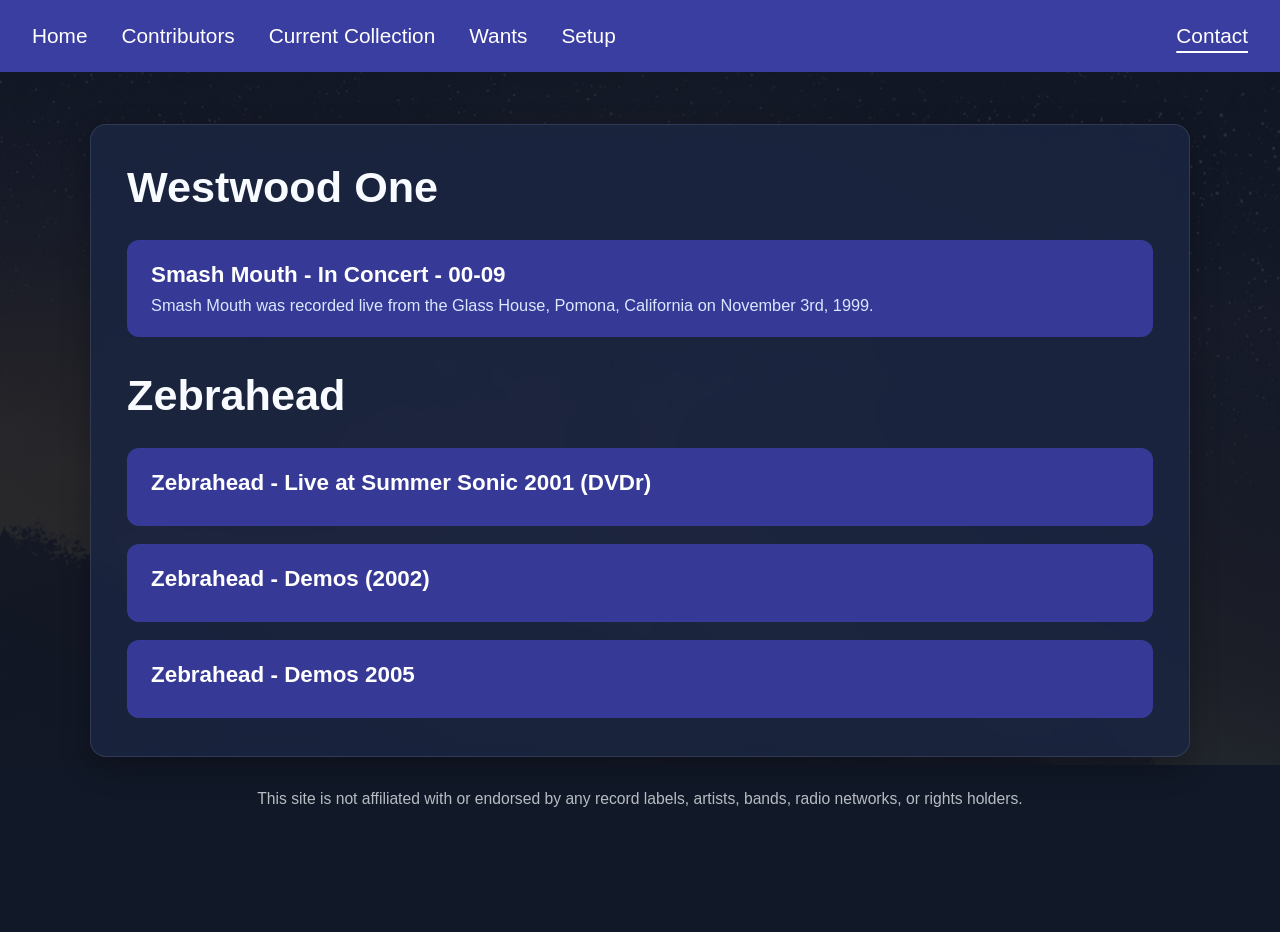
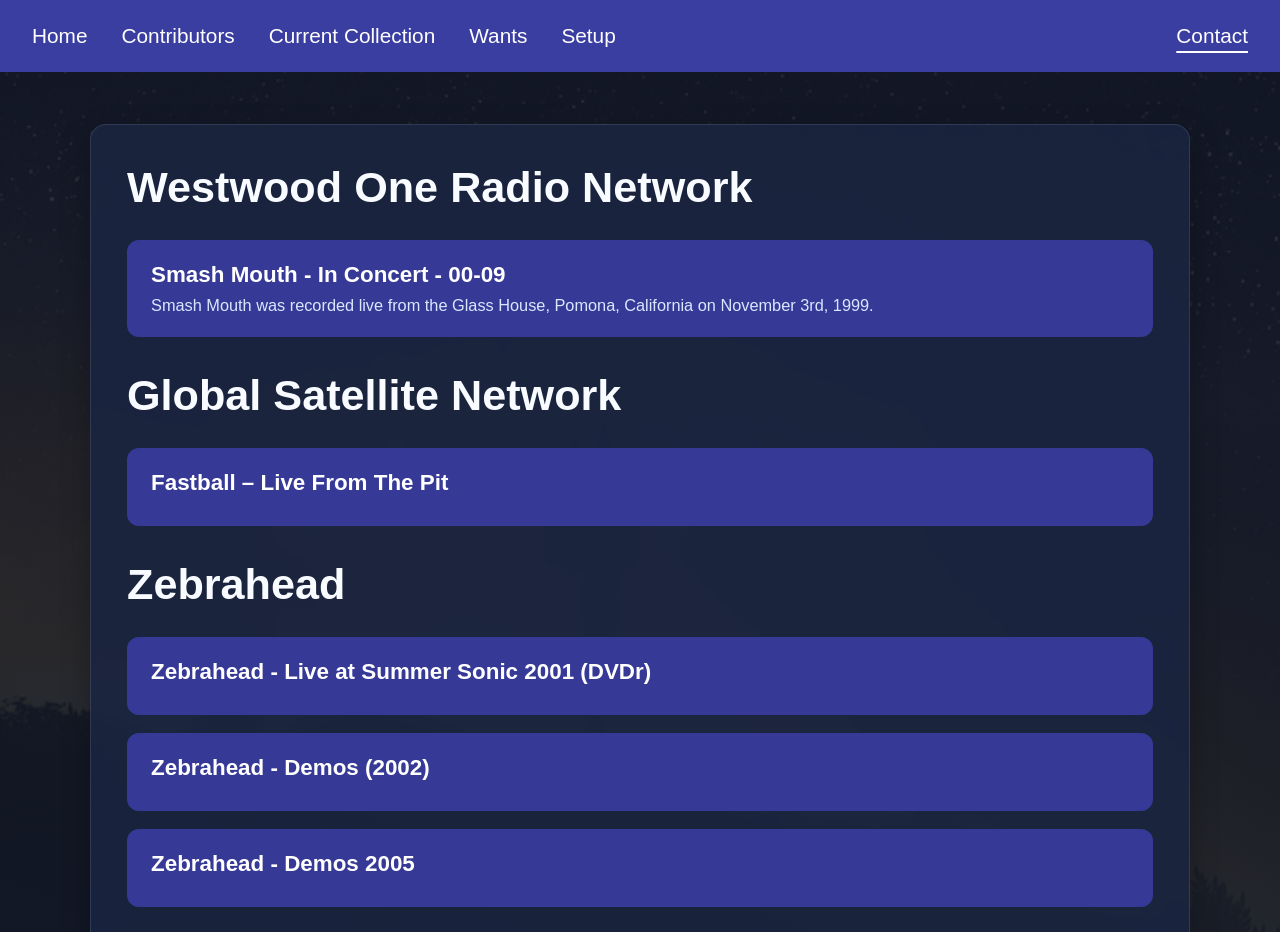
Before and after one commit to stuckin04/AMixingStandPoint, a plain HTML site: page wants.html in a window 1280 px wide. Shown: the top 932 px of the page. Before the commit the page ends 855 px from the top, so only its background shows below. Drawn offline with Linux system fonts and the light colour scheme.

Commit message:
Update wants page layout

```diff
--- a/wants.html
+++ b/wants.html
@@ -25,12 +25,20 @@
 
   <main class="page-main">
     <div class="content-panel">
-      <h2>Westwood One</h2>
+      <h2>Westwood One Radio Network</h2>
 
       <div class="item-list">
         <a class="item-card link-card" href="https://www.discogs.com/release/12351192-Smash-Mouth-Garbage-In-Concert" target="_blank" rel="noopener noreferrer">
           <span class="item-title">Smash Mouth - In Concert - 00-09</span>
           <span class="item-subtitle">Smash Mouth was recorded live from the Glass House, Pomona, California on November 3rd, 1999.</span>
+        </a>
+      </div>
+
+      <h2 style="margin-top: 34px;">Global Satellite Network</h2>
+
+      <div class="item-list">
+        <a class="item-card link-card" href="https://www.discogs.com/release/35012546-Fastball-Live-From-The-Pit" target="_blank" rel="noopener noreferrer">
+          <span class="item-title">Fastball – Live From The Pit</span>
         </a>
       </div>
 
@@ -51,12 +59,9 @@
       </div>
     </div>
   </main>
-    </main>
 
   <footer class="site-footer">
     <p>This site is not affiliated with or endorsed by any record labels, artists, bands, radio networks, or rights holders.</p>
   </footer>
 </body>
 </html>
-</body>
-</html>
```
Lines whose indentation alone changed are shown as unchanged.
